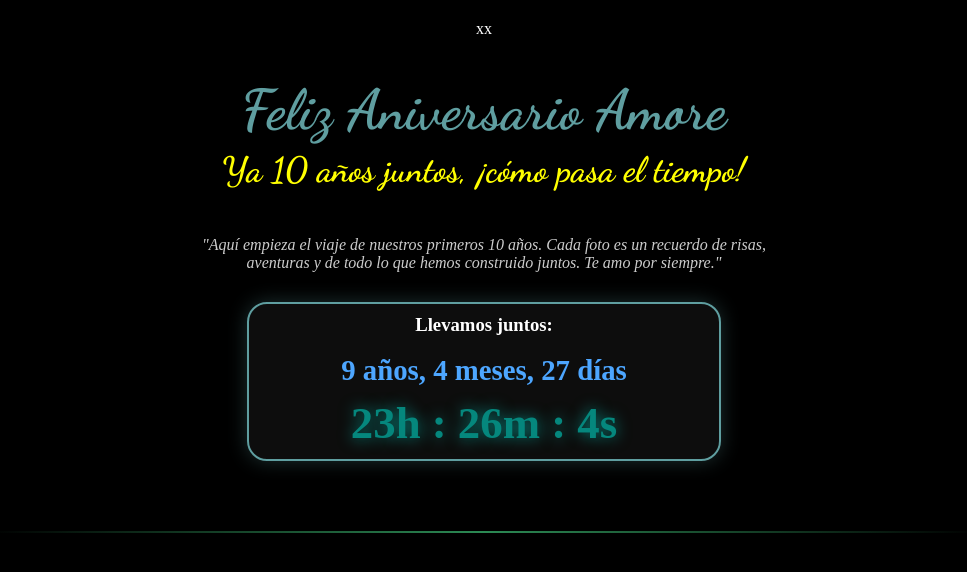
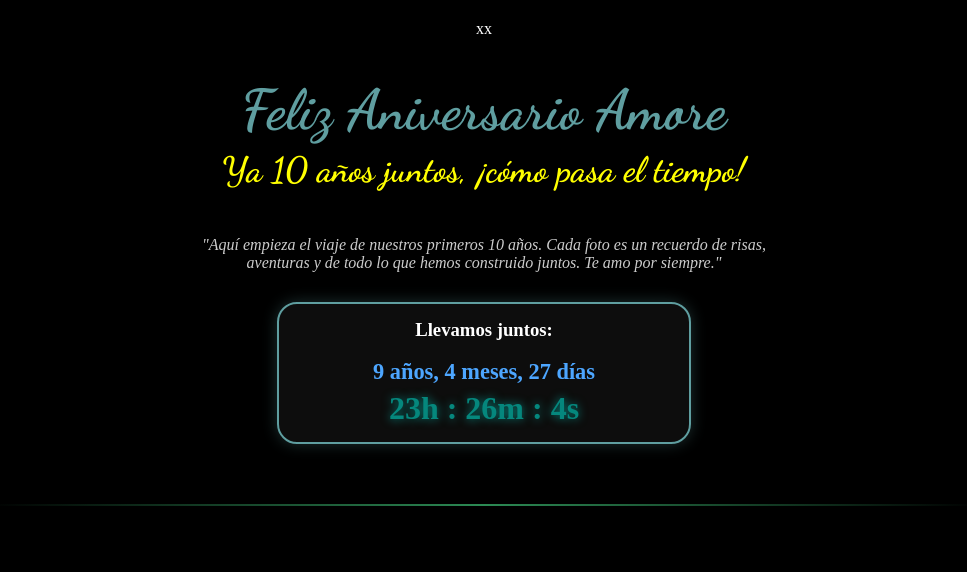
Before and after one commit to MarioAd21/amore, a plain HTML site: page index.html in a window 1280 px wide. Shown: the whole page, without its empty margins (156-1123 px from the left). Drawn offline with Linux system fonts and the light colour scheme.

Commit message:
Update index.html

```diff
--- a/index.html
+++ b/index.html
@@ -40,28 +40,28 @@
             background: rgba(255, 255, 255, 0.05);
             border: 2px solid cadetblue;
             border-radius: 20px;
-            padding: 10px;
-            width: 90%;
-            max-width: 450px;
+            padding: 15px;
+            width: 85%;
+            max-width: 380px;
             text-align: center;
-            box-shadow: 0 0 20px rgba(95, 158, 160, 0.3);
-            margin-bottom: 50px;
+            box-shadow: 0 0 15px rgba(95, 158, 160, 0.3);
+            margin-bottom: 40px;
         }
 
         /* --- FECHA --- */
         .bloque-fecha {
-            font-size: 1.8rem;
+            font-size: 1.4rem;
             color: #4da6ff;
             font-weight: bold;
         }
 
         /* --- TIEMPO --- */
         .bloque-tiempo {
-            font-size: 2.8rem;
+            font-size: 2rem;
             color: #05877d;
             font-weight: bold;
-            margin-top: 10px;
-            text-shadow: 0 0 15px rgba(0, 255, 242, 0.503);
+            margin-top: 5px;
+            text-shadow: 0 0 10px rgba(0, 255, 242, 0.503);
         }
 
         /* LINEA QUE SEPARA EL TEXTO DE LA LINEA DE TIEMPO */
```
